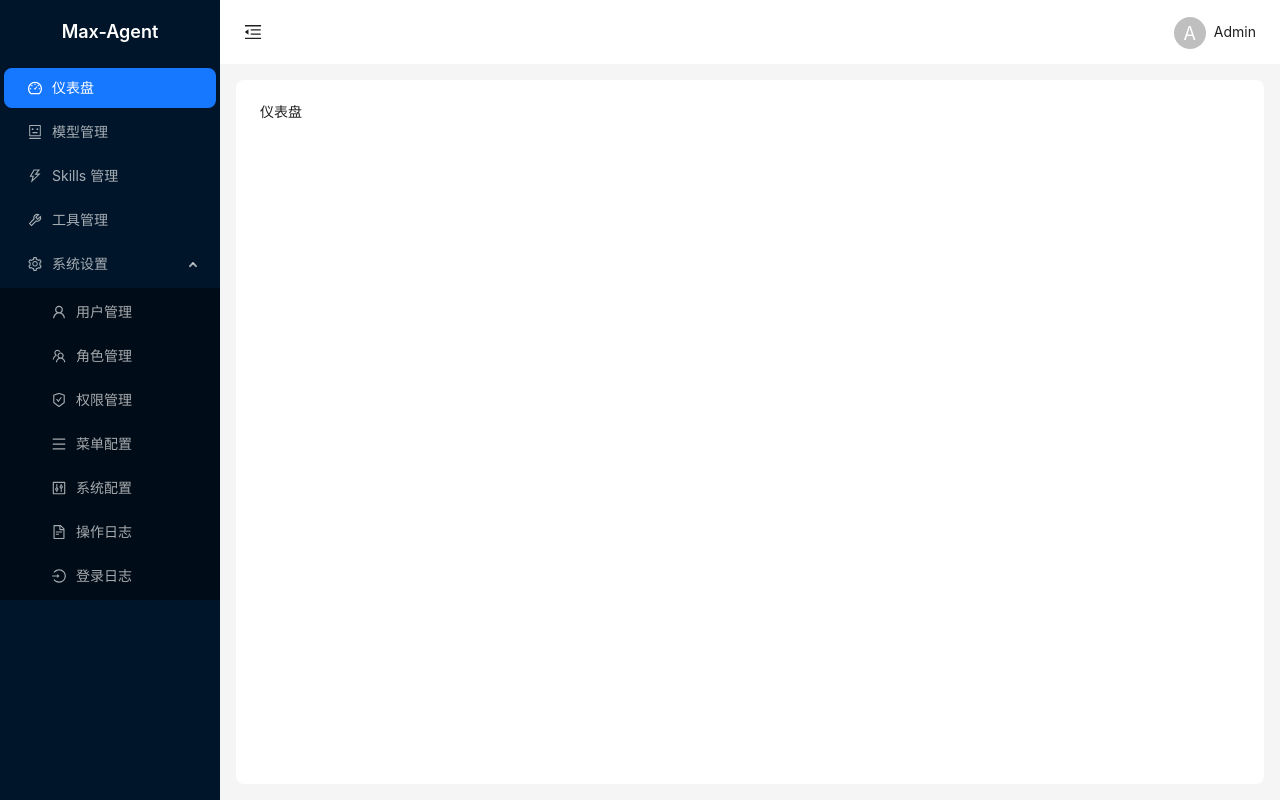
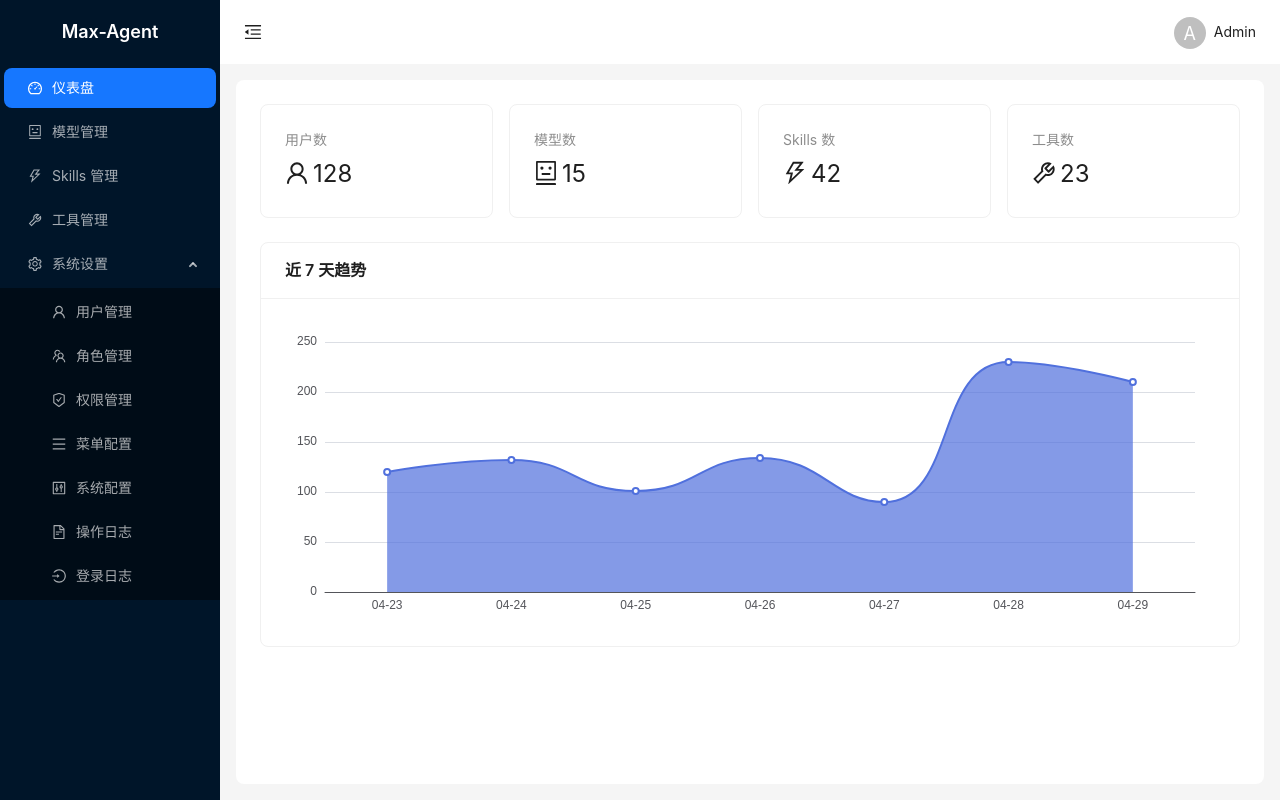
Before and after one commit to AngLi1997/max-agent, a Vue app in the folder frontend/: page /dashboard in a window 1280 px wide. Built offline with nearby package versions, Linux system fonts and the light colour scheme; sample sign-in values are in the browser's storage.

Commit message:
feat: 实现仪表盘页面（统计卡片 + 趋势图）

```diff
--- /dev/null
+++ b/frontend/src/api/dashboard.ts
@@ -0,0 +1,35 @@
+export interface DashboardStats {
+  userCount: number
+  modelCount: number
+  skillCount: number
+  toolCount: number
+}
+
+export function getStatsApi(): Promise<DashboardStats> {
+  return new Promise((resolve) => {
+    setTimeout(() => {
+      resolve({ userCount: 128, modelCount: 15, skillCount: 42, toolCount: 23 })
+    }, 300)
+  })
+}
+
+export interface TrendItem {
+  date: string
+  value: number
+}
+
+export function getTrendApi(): Promise<TrendItem[]> {
+  return new Promise((resolve) => {
+    setTimeout(() => {
+      resolve([
+        { date: '04-23', value: 120 },
+        { date: '04-24', value: 132 },
+        { date: '04-25', value: 101 },
+        { date: '04-26', value: 134 },
+        { date: '04-27', value: 90 },
+        { date: '04-28', value: 230 },
+        { date: '04-29', value: 210 },
+      ])
+    }, 300)
+  })
+}
--- a/frontend/src/views/dashboard/index.vue
+++ b/frontend/src/views/dashboard/index.vue
@@ -1,3 +1,73 @@
+<script setup lang="ts">
+import { ref, onMounted } from 'vue'
+import { use } from 'echarts/core'
+import { CanvasRenderer } from 'echarts/renderers'
+import { LineChart } from 'echarts/charts'
+import { GridComponent, TooltipComponent } from 'echarts/components'
+import VChart from 'vue-echarts'
+import {
+  UserOutlined,
+  RobotOutlined,
+  ThunderboltOutlined,
+  ToolOutlined,
+} from '@ant-design/icons-vue'
+import { getStatsApi, getTrendApi } from '../../api/dashboard'
+import type { DashboardStats, TrendItem } from '../../api/dashboard'
+
+use([CanvasRenderer, LineChart, GridComponent, TooltipComponent])
+
+const stats = ref<DashboardStats>({ userCount: 0, modelCount: 0, skillCount: 0, toolCount: 0 })
+const trend = ref<TrendItem[]>([])
+
+const chartOption = ref({})
+
+onMounted(async () => {
+  stats.value = await getStatsApi()
+  trend.value = await getTrendApi()
+  chartOption.value = {
+    tooltip: { trigger: 'axis' },
+    grid: { left: 40, right: 20, top: 20, bottom: 30 },
+    xAxis: { type: 'category', data: trend.value.map((t) => t.date) },
+    yAxis: { type: 'value' },
+    series: [{ type: 'line', data: trend.value.map((t) => t.value), smooth: true, areaStyle: {} }],
+  }
+})
+</script>
+
 <template>
-  <div>{{ $route.meta.title }}</div>
+  <div>
+    <a-row :gutter="16" style="margin-bottom: 24px;">
+      <a-col :span="6">
+        <a-card>
+          <a-statistic title="用户数" :value="stats.userCount">
+            <template #prefix><UserOutlined /></template>
+          </a-statistic>
+        </a-card>
+      </a-col>
+      <a-col :span="6">
+        <a-card>
+          <a-statistic title="模型数" :value="stats.modelCount">
+            <template #prefix><RobotOutlined /></template>
+          </a-statistic>
+        </a-card>
+      </a-col>
+      <a-col :span="6">
+        <a-card>
+          <a-statistic title="Skills 数" :value="stats.skillCount">
+            <template #prefix><ThunderboltOutlined /></template>
+          </a-statistic>
+        </a-card>
+      </a-col>
+      <a-col :span="6">
+        <a-card>
+          <a-statistic title="工具数" :value="stats.toolCount">
+            <template #prefix><ToolOutlined /></template>
+          </a-statistic>
+        </a-card>
+      </a-col>
+    </a-row>
+    <a-card title="近 7 天趋势">
+      <v-chart :option="chartOption" style="height: 300px;" autoresize />
+    </a-card>
+  </div>
 </template>
```
